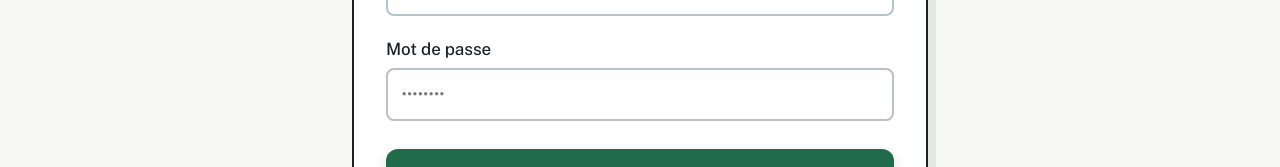
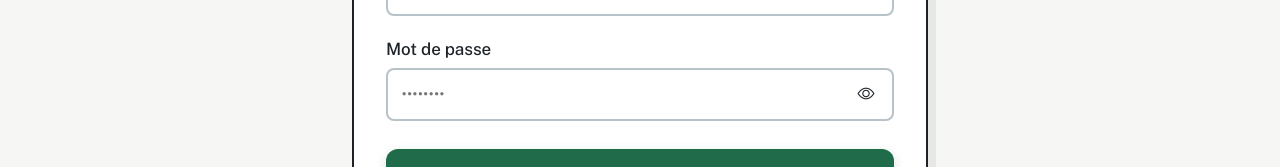
Before and after one commit to LaithSama/AUXIDRIVE, an Angular app in the folder Frontend/AUXIDRIVE/: page /connexion in a window 1280 px wide. Shown: the part 432-599 px from the top of the page. Built offline with nearby package versions, Linux system fonts and the light colour scheme.

Commit message:
Ajouter une icône pour afficher ou masquer le mot de passe sur la page de connexion.

```diff
--- a/Frontend/AUXIDRIVE/src/app/pages/connexion/connexion.html
+++ b/Frontend/AUXIDRIVE/src/app/pages/connexion/connexion.html
@@ -32,14 +32,26 @@
       <!-- Champ Mot de passe -->
       <div class="champ">
         <label for="password">Mot de passe</label>
+        <div class="connexion-mot-de-passe">
           <input
-          type="password"
+            [type]="motDePasseVisible ? 'text' : 'password'"
             id="password"
             name="motDePasse"
             placeholder="••••••••"
+            autocomplete="current-password"
             [(ngModel)]="motDePasse"
             required
           />
+          <button
+            type="button"
+            class="connexion-visibilite"
+            [attr.aria-label]="motDePasseVisible ? 'Masquer le mot de passe' : 'Afficher le mot de passe'"
+            [attr.aria-pressed]="motDePasseVisible"
+            (click)="motDePasseVisible = !motDePasseVisible"
+          >
+            <i [class]="motDePasseVisible ? 'bi bi-eye-slash' : 'bi bi-eye'" aria-hidden="true"></i>
+          </button>
+        </div>
       </div>
 
       <!-- Affichage dynamique du message d'erreur backend -->
--- a/Frontend/AUXIDRIVE/src/app/pages/connexion/connexion.scss
+++ b/Frontend/AUXIDRIVE/src/app/pages/connexion/connexion.scss
@@ -21,6 +21,30 @@
   margin: 0 0 1.75rem;
 }
 
+.connexion-mot-de-passe {
+  position: relative;
+
+  input { padding-right: 3.25rem; }
+}
+
+.connexion-visibilite {
+  position: absolute;
+  right: 0.5rem;
+  top: 50%;
+  transform: translateY(-50%);
+  display: grid;
+  place-items: center;
+  width: 2.5rem;
+  height: 2.5rem;
+  border: 0;
+  border-radius: 4px;
+  background: transparent;
+  color: var(--encre);
+  cursor: pointer;
+
+  &:focus-visible { outline: 2px solid var(--lagon); outline-offset: 2px; }
+}
+
 .connexion-envoi {
   width: 100%;
   margin-top: 0.5rem;
--- a/Frontend/AUXIDRIVE/src/app/pages/connexion/connexion.ts
+++ b/Frontend/AUXIDRIVE/src/app/pages/connexion/connexion.ts
@@ -15,6 +15,7 @@ export class Connexion {
 
   email: string = '';
   motDePasse: string = '';
+  motDePasseVisible = false;
   errorMessage: string = '';
   enCours = false;
 
```
Also changed, not shown: 1 other file (tests, documents, lock files or other folders). Lines whose indentation alone changed are shown as unchanged.
